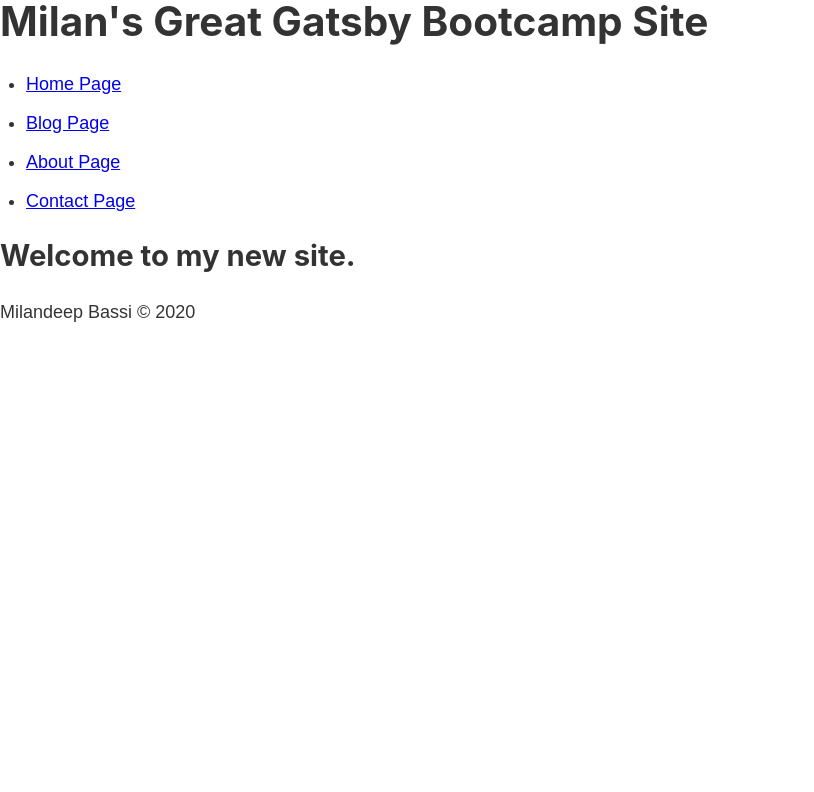
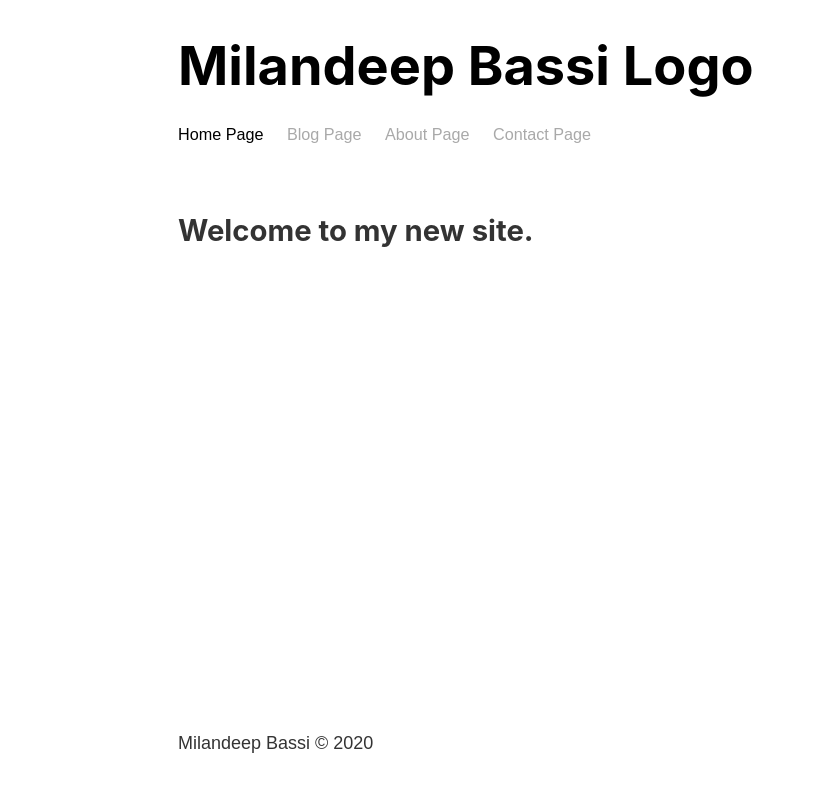
Before and after one commit to milandeepbassi/GreatGatsbyBootcamp, a Gatsby site in the folder gatsby-bootcamp/: page / in a window 1280 px wide. Shown: the whole page, without its empty margins (0-814 px from the left). Built offline with nearby package versions, Linux system fonts and the light colour scheme; Gatsby itself is replaced by a stand-in of ours.

Commit message:
Added styling to the Header, Footer and Layout.

```diff
--- a/gatsby-bootcamp/src/components/header.js
+++ b/gatsby-bootcamp/src/components/header.js
@@ -1,23 +1,28 @@
+import { Link } from 'gatsby'
 import React from 'react'
-import { Link } from 'gatsby'
+import headerStyle from "../styles/header.module.scss"
 
 const Header = () => {
     return (
-        <header>
-            <h1>Milan's Great Gatsby Bootcamp Site</h1>
+        <header className={headerStyle.header}>
+            <h1>
+                <Link to="/" className={headerStyle.title}>
+                    Milandeep Bassi Logo
+                </Link>
+            </h1>
             <nav>
-                <ul>
+                <ul className={headerStyle.navList}>
                     <li>
-                        <Link to="/">Home Page</Link>
+                        <Link className={headerStyle.navItem} activeClassName={headerStyle.activeNavItem} to="/">Home Page</Link>
                     </li>
                     <li>
-                        <Link to="/blog">Blog Page</Link>
+                        <Link className={headerStyle.navItem} activeClassName={headerStyle.activeNavItem} to="/blog">Blog Page</Link>
                     </li>
                     <li>
-                        <Link to="/about">About Page</Link>
+                        <Link className={headerStyle.navItem} activeClassName={headerStyle.activeNavItem} to="/about">About Page</Link>
                     </li>
                     <li>
-                        <Link to="/contact">Contact Page</Link>
+                        <Link className={headerStyle.navItem} activeClassName={headerStyle.activeNavItem} to="/contact">Contact Page</Link>
                     </li>
                 </ul>
             </nav>
--- a/gatsby-bootcamp/src/components/layout.js
+++ b/gatsby-bootcamp/src/components/layout.js
@@ -1,13 +1,17 @@
-import React from 'react'
+import '../styles/index.scss'
+
 import Footer from '../components/footer'
 import Header from '../components/header'
-import '../styles/index.scss'
+import React from 'react'
+import layoutStyle from '../styles/layout.module.scss'
 
 const DefaultLayout = (props) => {
     return (
-        <div>
-            <Header/>
-                {props.children}
+        <div className={layoutStyle.container}>
+            <div className={layoutStyle.content}>
+                <Header/>
+                    {props.children}
+            </div>
             <Footer/>
         </div>
     )
--- /dev/null
+++ b/gatsby-bootcamp/src/styles/header.module.scss
@@ -0,0 +1,30 @@
+.header {
+    padding: 1rem 0 3rem;
+}
+
+.title{
+    color: black;
+    font-size: 3rem;
+    text-decoration: none;
+}
+
+.navList {
+    display: flex;
+    list-style-type: none;
+    margin: 0;
+}
+
+.navItem {
+    color: darkgrey;
+    font-size: .9rem;
+    margin-right: 1.3rem;
+    text-decoration: none;
+}
+
+.navItem:hover {
+    color: grey;
+}
+
+.activeNavItem {
+    color: black;
+}
--- /dev/null
+++ b/gatsby-bootcamp/src/styles/layout.module.scss
@@ -0,0 +1,12 @@
+.container {
+    margin: 0 auto;
+    max-width: 75%;
+    padding: 1rem;
+    display: flex;
+    flex-direction: column;
+    min-height: 100vh;
+}
+
+.content{
+    flex-grow: 1;
+}
```
